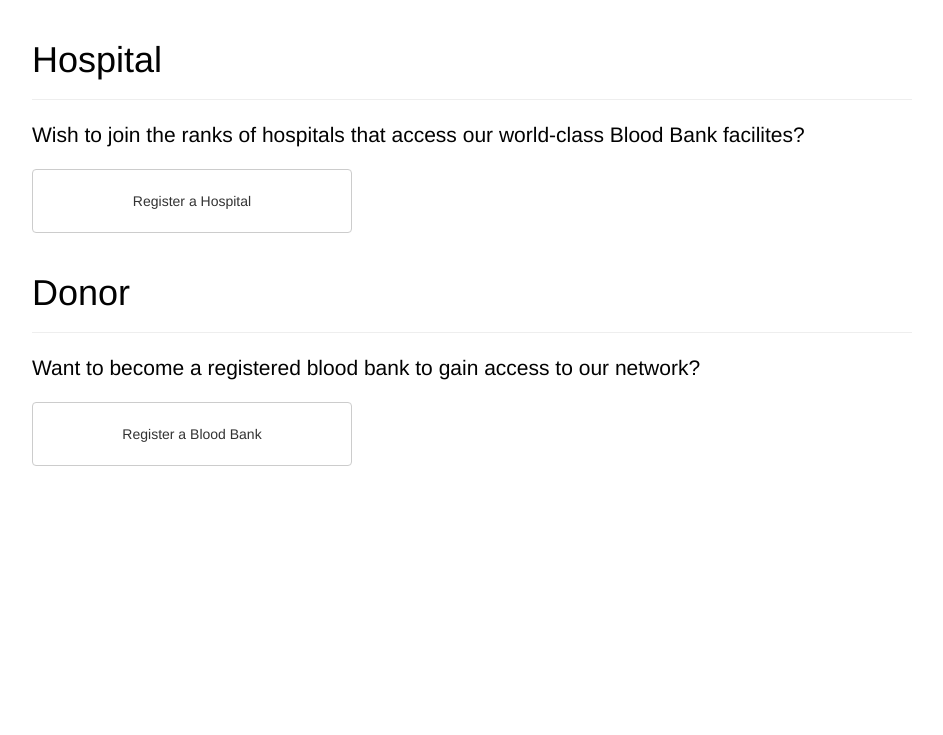
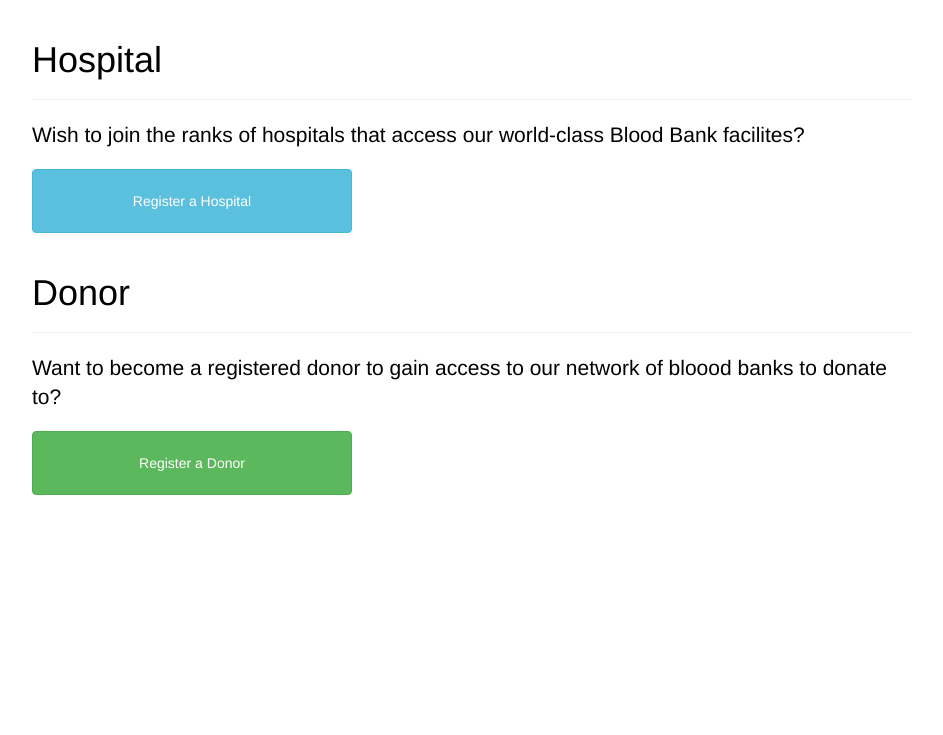
Before and after one commit to sidn77/Blood-Bank, a Django app: page / in a window 1280 px wide. Shown: the part 52-787 px from the top of the page, without its empty margins (168-1111 px from the left). Run offline with Django 3.2, Linux system fonts and the light colour scheme; some libraries are stand-ins or nearby versions.

Commit message:
added colors and stuff

```diff
--- a/vampire/templates/hospital/hospital_login.html
+++ b/vampire/templates/hospital/hospital_login.html
@@ -26,7 +26,7 @@
                 {% bootstrap_form form %}
                 {% buttons %}
                 <button type="submit" class="btn btn-primary">
-                    {% bootstrap_icon "star" %} Submit
+                    {% bootstrap_icon "log-in" %} Login
                 </button>
                 {% endbuttons %}
             </form>
--- a/vampire/templates/hospital/hospital_register.html
+++ b/vampire/templates/hospital/hospital_register.html
@@ -6,7 +6,7 @@
 <div id="wrap">
     <div class="page-header login-container">
         <h1>
-            Hospital Register
+            Hospital Registration
         </h1>
 
         <form method="POST" class="post-form">
@@ -14,7 +14,7 @@
             {% bootstrap_form form %}
             {% buttons %}
             <button type="submit" class="btn btn-primary">
-                {% bootstrap_icon "star" %} Submit
+                {% bootstrap_icon "send" %} Register
             </button>
             {% endbuttons %}
         </form>
--- a/vampire/templates/vampire/index.html
+++ b/vampire/templates/vampire/index.html
@@ -1,5 +1,6 @@
 {% extends 'vampire/base.html' %}
 
+{% load bootstrap3 %}
 {% block content %}
 {% include 'vampire/not_logged_in_navbar.html' %}
 
@@ -17,7 +18,9 @@
         </p>
 
         <div class="login-register-container">
-            <button type="button" class="btn btn-default register-btn" onclick="location.href='{% url 'hospital_register' %}'">Register a Hospital</button>
+            <button type="button" class="btn btn-info register-btn" onclick="location.href='{% url 'hospital_register' %}'">
+                Register a Hospital {% bootstrap_icon "heart" %}
+            </button>
         </div>
     </div>
 
@@ -30,11 +33,11 @@
         </div>
 
         <p class="lead">
-            Want to become a registered blood bank to gain access to our network?
+            Want to become a registered donor to gain access to our network of bloood banks to donate to?
         </p>
 
         <div class="login-register-container">
-            <button type="button" class="btn btn-default register-btn"> Register a Blood Bank</button>
+            <button type="button" class="btn btn-success register-btn"> Register a Donor {% bootstrap_icon "user" %}</button>
         </div>
     </div>
 </div>
--- a/vampire/templates/vampire/not_logged_in_navbar.html
+++ b/vampire/templates/vampire/not_logged_in_navbar.html
@@ -1,3 +1,4 @@
+{% load bootstrap3 %}
 <nav class="navbar navbar-default">
     <div class="container-fluid">
         <div class="navbar-header">
@@ -5,9 +6,7 @@
             <button type = "button" class = "navbar-toggle"
                data-toggle = "collapse" data-target = "#navbar-collapse-region">
                 <span class = "sr-only">Toggle navigation</span>
-                 <span class = "icon-bar"></span>
-                 <span class = "icon-bar"></span>
-                 <span class = "icon-bar"></span>
+                {% bootstrap_icon "menu-hamburger" %}
             </button>
 
         </div>
```
Also changed, not shown: vampire/templates/vampire/logged_in_hospital_navbar.html (+5 -4 lines).
